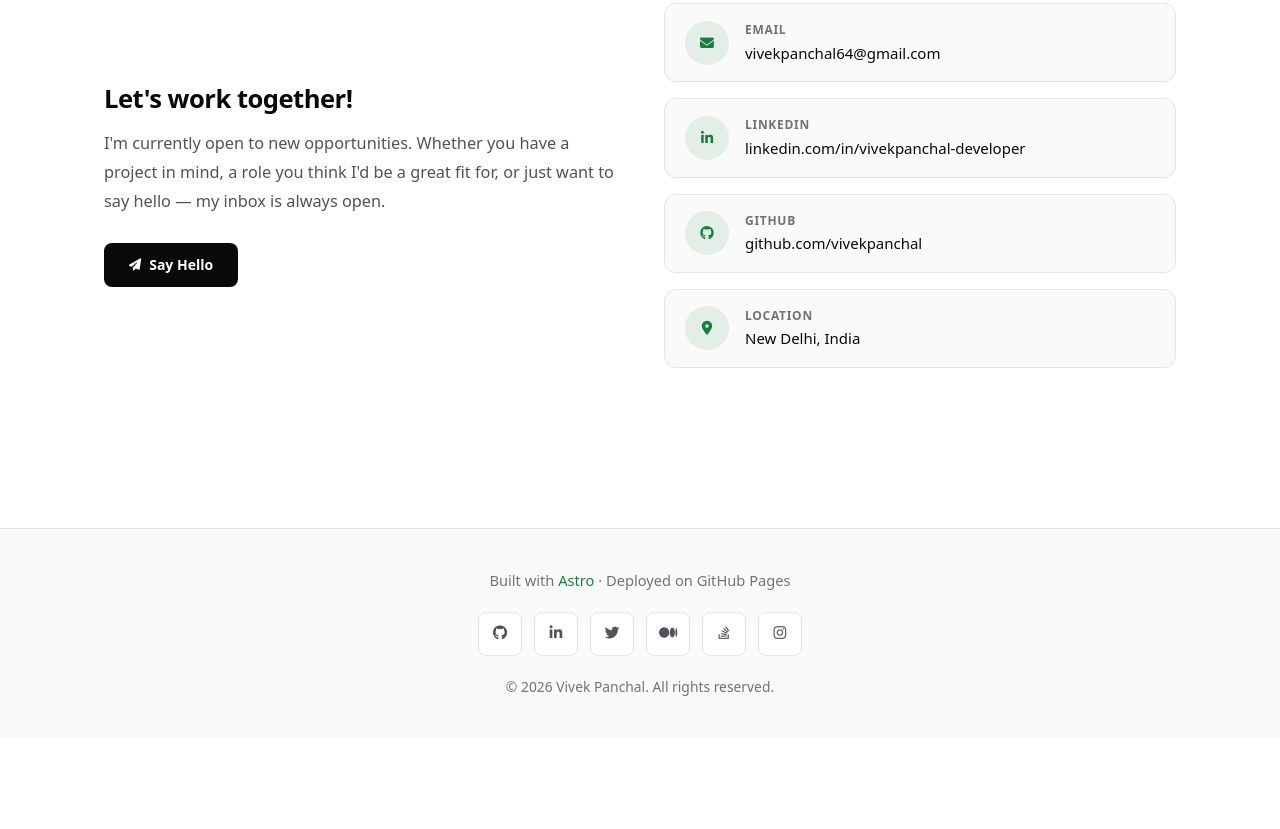
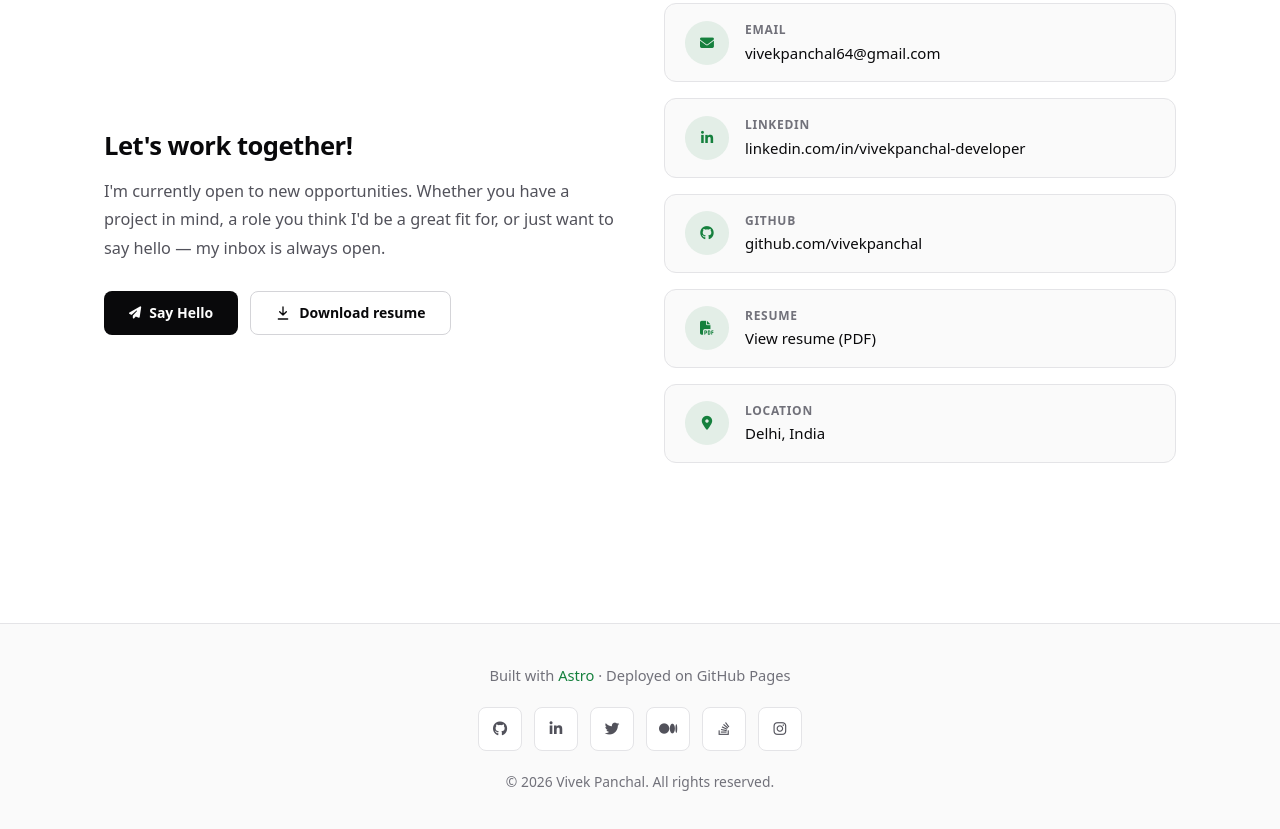
Before and after one commit to vivekpanchal/vivekpanchal.github.io, an Astro site: page / in a window 1280 px wide. Shown: the part 8200-9029 px from the top of the page. Before the commit the page ends 8938 px from the top, so only its background shows below. Built offline with nearby package versions, Linux system fonts and the light colour scheme; Astro itself is replaced by a stand-in of ours; no server answers.

Commit message:
feat: resume download in contact section; CI build check on PRs
- Contact: "Download resume" button (direct Drive download) and a
  "View resume" card
- Workflow: build on pull requests to main (deploy job skipped),
  bump Pages actions to current majors

Co-Authored-By: Claude Opus 5.5 <noreply@anthropic.com>

```diff
--- a/src/components/sections/Contact.astro
+++ b/src/components/sections/Contact.astro
@@ -1,9 +1,16 @@
 ---
+const RESUME_ID = '1LRgtobUcutRahsjbtUsRk1HcSNrNTEJn';
+const resume = {
+  view: `https://drive.google.com/file/d/${RESUME_ID}/view?usp=sharing`,
+  download: `https://drive.google.com/uc?export=download&id=${RESUME_ID}`,
+};
+
 const contacts = [
   { icon: 'fas fa-envelope', label: 'Email', value: 'vivekpanchal64@gmail.com', href: 'mailto:vivekpanchal64@gmail.com' },
   { icon: 'fab fa-linkedin-in', label: 'LinkedIn', value: 'linkedin.com/in/vivekpanchal-developer', href: 'https://linkedin.com/in/vivekpanchal-developer' },
   { icon: 'fab fa-github', label: 'GitHub', value: 'github.com/vivekpanchal', href: 'https://github.com/vivekpanchal' },
-  { icon: 'fas fa-map-marker-alt', label: 'Location', value: 'New Delhi, India', href: null },
+  { icon: 'fas fa-file-pdf', label: 'Resume', value: 'View resume (PDF)', href: resume.view },
+  { icon: 'fas fa-map-marker-alt', label: 'Location', value: 'Delhi, India', href: null },
 ];
 ---
 
@@ -24,9 +31,16 @@ const contacts = [
           a role you think I'd be a great fit for, or just want to say hello —
           my inbox is always open.
         </p>
-        <a href="mailto:vivekpanchal64@gmail.com" class="btn btn-primary">
-          <i class="fas fa-paper-plane" aria-hidden="true"></i> Say Hello
-        </a>
+        <div class="contact-actions">
+          <a href="mailto:vivekpanchal64@gmail.com" class="btn btn-primary">
+            <i class="fas fa-paper-plane" aria-hidden="true"></i> Say Hello
+          </a>
+          <a href={resume.download} class="btn btn-secondary" rel="noopener noreferrer">
+            <svg viewBox="0 0 24 24" fill="none" stroke="currentColor" stroke-width="2" stroke-linecap="round" stroke-linejoin="round" aria-hidden="true"><path d="M12 3v12M7 10l5 5 5-5M5 21h14"/></svg>
+            Download resume
+            <span class="sr-only">(PDF)</span>
+          </a>
+        </div>
       </div>
 
       <ul class="contact-cards" aria-label="Contact information">
@@ -55,6 +69,12 @@ const contacts = [
 </section>
 
 <style>
+  .contact-actions {
+    display: flex;
+    flex-wrap: wrap;
+    gap: var(--space-3);
+  }
+
   .contact-inner {
     display: grid;
     grid-template-columns: repeat(2, minmax(0, 1fr));
```
Also changed, not shown: .github/workflows/deploy.yml.
